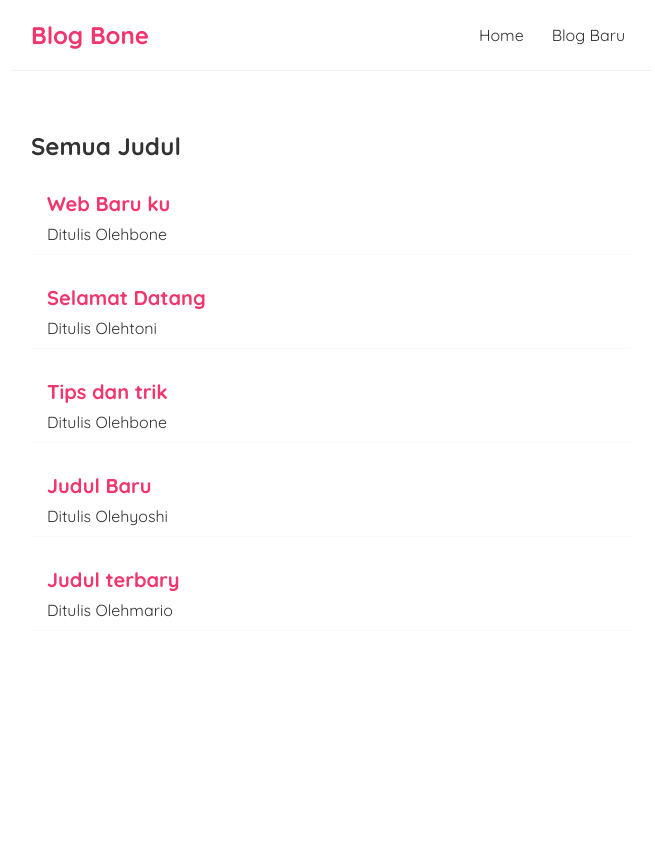
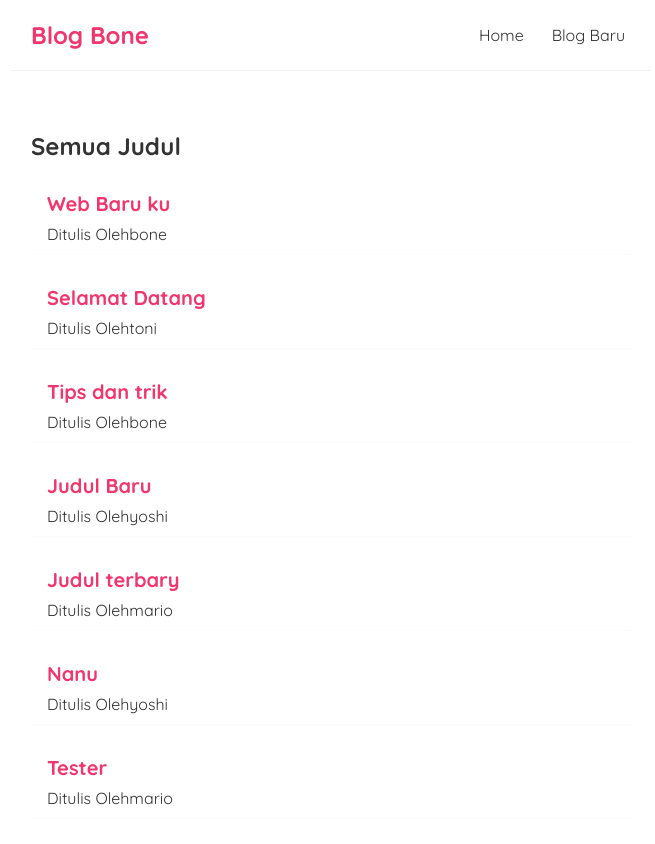
Before and after one commit to KonferensiHantuProject/practice-react, a React (Create React App) app: page / in a window 1280 px wide. Shown: the top 844 px of the page, without its empty margins (309-964 px from the left). Before the commit the page ends 800 px from the top, so only its background shows below. Built offline with nearby package versions, Linux system fonts and the light colour scheme; data requests are answered from the project's data file.

Commit message:
Adding Redirect

```diff
--- a/data/db.json
+++ b/data/db.json
@@ -29,6 +29,18 @@
       "body": "Ini adalah kontennya",
       "author": "mario",
       "id": 5
+    },
+    {
+      "title": "Nanu",
+      "body": "dadad",
+      "author": "yoshi",
+      "id": 6
+    },
+    {
+      "title": "Tester",
+      "body": "Naniiiiiiiiiiiiiiiiiiiiiiiiiiiiiiiiiiiiii",
+      "author": "mario",
+      "id": 7
     }
   ]
 }
--- a/src/Create.js
+++ b/src/Create.js
@@ -1,10 +1,12 @@
 import { useState } from "react";
+import { useHistory } from "react-router-dom";
 
 const Create = () => {
-    const [title, setTitle] = useState('')
-    const [body, setBody] = useState('')
-    const [author, setAuthor] = useState('mario')
-    const [isPending, setIsPending] = useState(false)
+    const [title, setTitle] = useState('');
+    const [body, setBody] = useState('');
+    const [author, setAuthor] = useState('mario');
+    const [isPending, setIsPending] = useState(false);
+    const history = useHistory();
 
     // Submit Event
     const handleSubmit = (e) => {
@@ -20,8 +22,14 @@ const Create = () => {
             headers: { "Content-Type": "application/json" },
             body: JSON.stringify(blog)
         }).then(() => {
-            console.log('Blog Baru')
+            console.log('Blog Baru');
             setIsPending(false);
+
+            // Go back to history
+            // history.go(-1);
+
+            // Ridrect back user
+            history.push('/');
         })
     }
 
```
